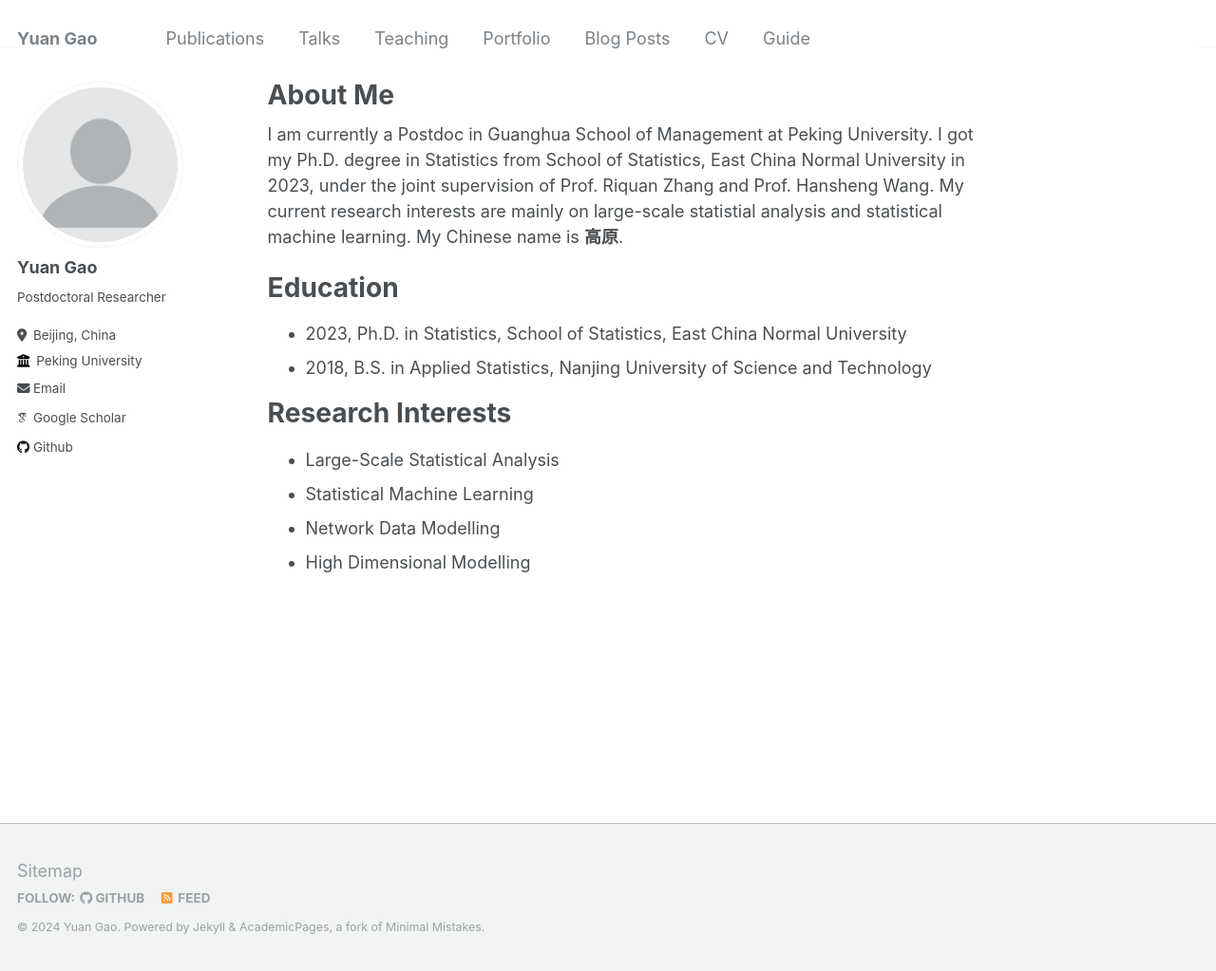
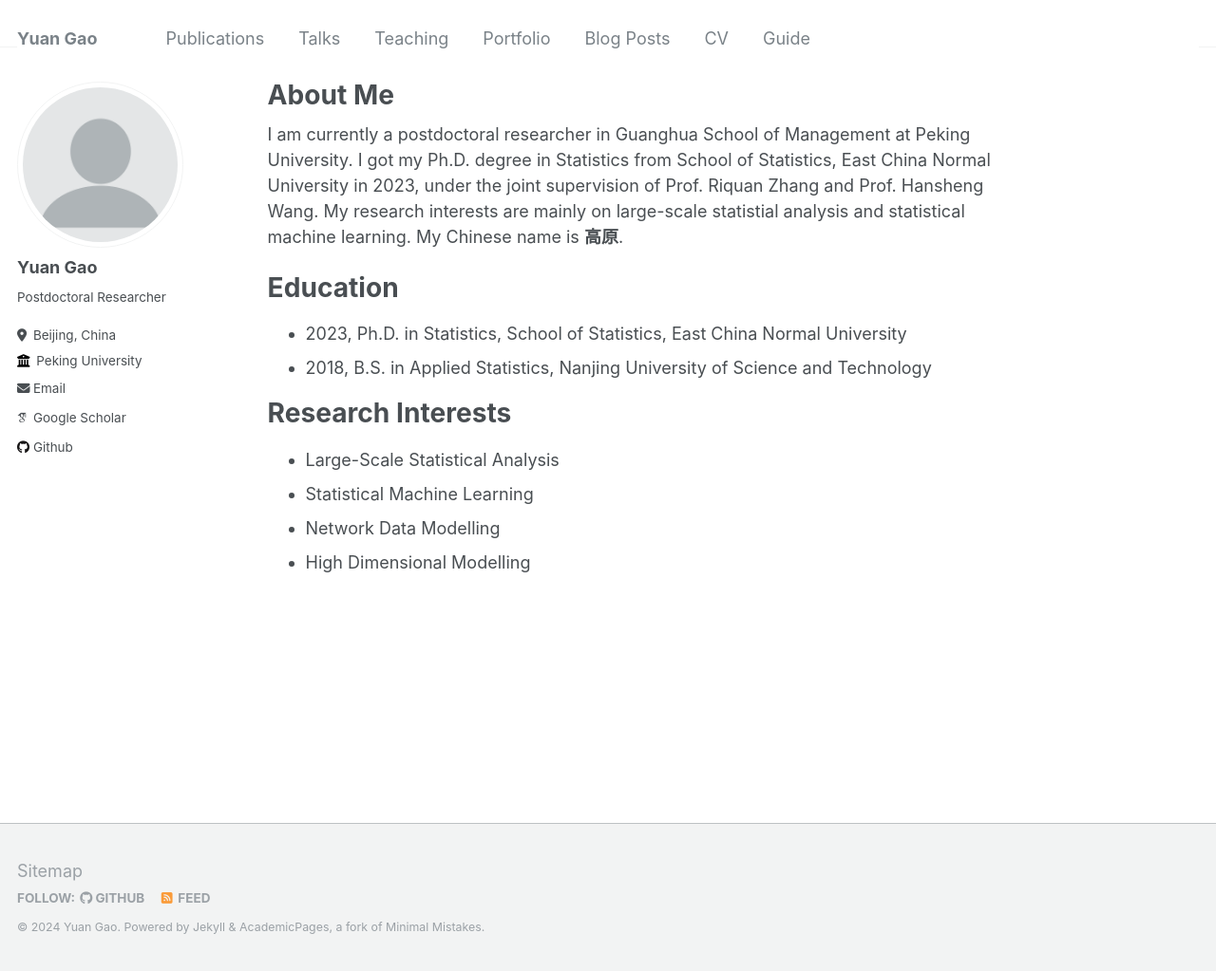
Before and after one commit to YannEmiya/YannEmiya.github.io, a Jekyll site: the page built from _pages/about.md, in a window 1280 px wide and 1023 px high. Shown: the whole window at 95% size. Built offline with Jekyll 4.4.1, drawn with Linux system fonts in a browser that asks for light colours; some web fonts are replaced.

Commit message:
Update about.md

```diff
--- a/_pages/about.md
+++ b/_pages/about.md
@@ -8,7 +8,7 @@ redirect_from:
 ---
 
 
-I am currently a Postdoc in Guanghua School of Management at Peking University. I got my Ph.D. degree in Statistics from School of Statistics, East China Normal University in 2023, under the joint supervision of Prof. Riquan Zhang and Prof. Hansheng Wang. My current research interests are mainly on large-scale statistial analysis and statistical machine learning. My Chinese name is **高原**.
+I am currently a postdoctoral researcher in Guanghua School of Management at Peking University. I got my Ph.D. degree in Statistics from School of Statistics, East China Normal University in 2023, under the joint supervision of Prof. Riquan Zhang and Prof. Hansheng Wang. My research interests are mainly on large-scale statistial analysis and statistical machine learning. My Chinese name is **高原**.
 
 
 # Education
```
